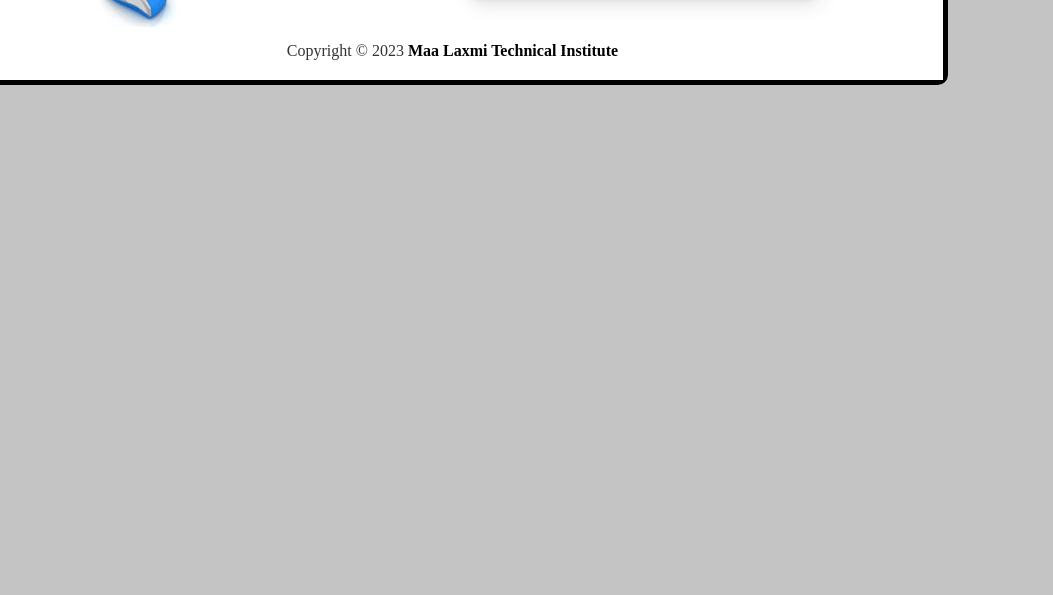
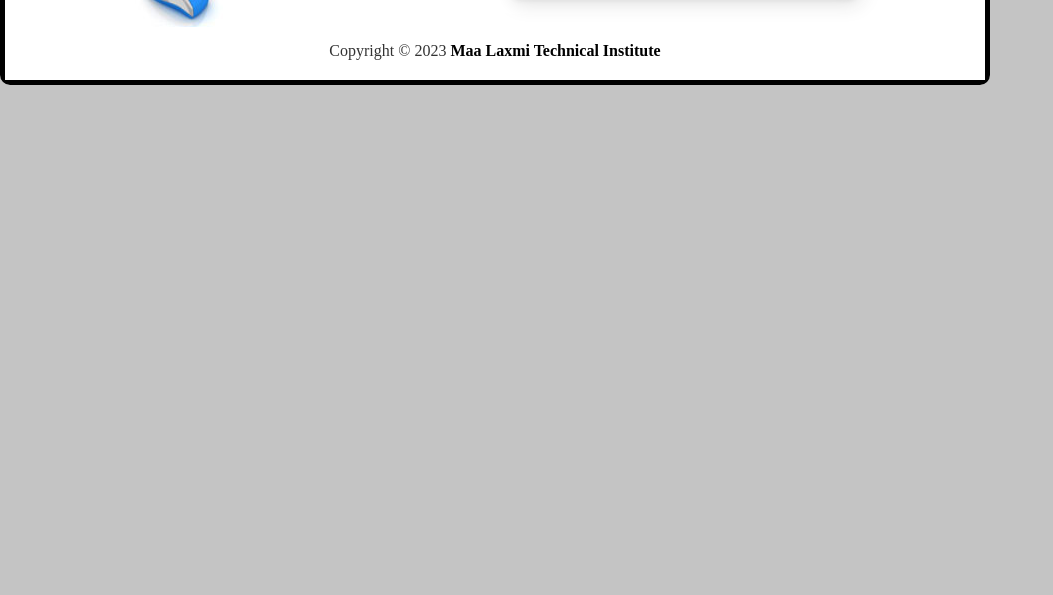
Before and after one commit to rajathdgf/MLTI, a plain HTML site: page Contact.html in a window 1280 px wide. Shown: the part 205-800 px from the top of the page, without its empty margins (0-1053 px from the left). Drawn offline with Linux system fonts and the light colour scheme.

Commit message:
Update Contact.css

```diff
--- a/CSS/Contact.css
+++ b/CSS/Contact.css
@@ -40,9 +40,10 @@ body {
 
    * {
     color:black;
+    margin: 0;
+    padding: 0;
     text-decoration: none;
-    justify-content: center;
-    align-items: center;}
+    justify-content: center;}
 
   /*Contact page Decoration*/
 fieldset{
```
